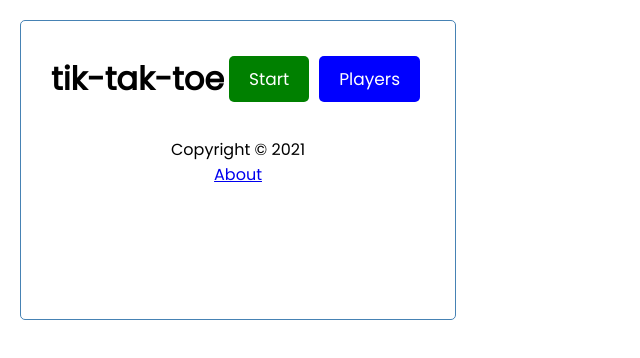
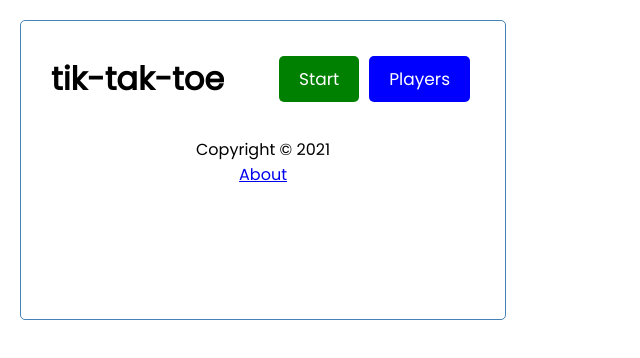
Before and after one commit to HAN20190621/sandbox, a React (Create React App) app: page / in a window 1280 px wide. Shown: the top 358 px of the page, without its empty margins (0-640 px from the left). Built offline with nearby package versions, Linux system fonts and the light colour scheme.

Commit message:
resizing

```diff
--- a/src/App.jsx
+++ b/src/App.jsx
@@ -30,9 +30,17 @@ useEffect(() => {
 
 const App = () => {
   const [coords, setCoords] = useState({});
+  const [resizing, setResizing] = useState(false);
+
   const appRef = useRef(null);
 
   const updateWindowCoords = () => {
+    let timeout;
+    clearTimeout(timeout);
+    setResizing(true);
+    timeout = setTimeout(() => {
+      setResizing(false);
+    }, 200);
     const rect = appRef.current.getBoundingClientRect();
     setCoords({
       left: rect.x + rect.width / 2, // add half the width of the button for centering
@@ -43,6 +51,7 @@ const App = () => {
   const updateCoords = debounce(updateWindowCoords, 100);
 
   useEffect(() => {
+    // event listener
     window.addEventListener("resize", updateCoords);
     return () => {
       window.removeEventListener("resize", updateCoords);
@@ -52,7 +61,7 @@ const App = () => {
   return (
     <Router>
       <div ref={appRef} className="container" style={{ ...styles.app, coords }}>
-        <Header title="tik-tak-toe" />
+        <Header title="tik-tak-toe" resizing={resizing} />
         <Switch>
           <Route path="/about" component={About} />
           <Route path="/players" component={Players} />
--- a/src/components/Header.jsx
+++ b/src/components/Header.jsx
@@ -1,17 +1,20 @@
-import Button from './Button';
-import { useLocation, Link } from 'react-router-dom';
+import Button from "./Button";
+import { useLocation, Link } from "react-router-dom";
+import { useEffect } from "react";
 
-const Header = ({ title }) => {
+const Header = ({ title, resizing }) => {
   const location = useLocation();
+
+  useEffect(() => {});
 
   return (
     <div className="header">
       <h1>{title}</h1>
-      <div>
-        {location.pathname === '/' && (
+      <div style={{ marginLeft: resizing ? 0 : 50 }}>
+        {location.pathname === "/" && (
           <Button text="Start" colour="green" onClick={() => {}} />
         )}
-        {location.pathname === '/' && (
+        {location.pathname === "/" && (
           <Link to="./Players">
             <Button text="Players" colour="blue" />
           </Link>
--- a/src/components/usePortal.js
+++ b/src/components/usePortal.js
@@ -3,7 +3,6 @@ import { useRef, useEffect } from "react";
 function createRootElement(id) {
   const rootContainer = document.getElementById("div");
   rootContainer.setAttribute("id", id);
-    rootContainer
   return rootContainer;
 }
 
```
Lines whose indentation alone changed are shown as unchanged.
